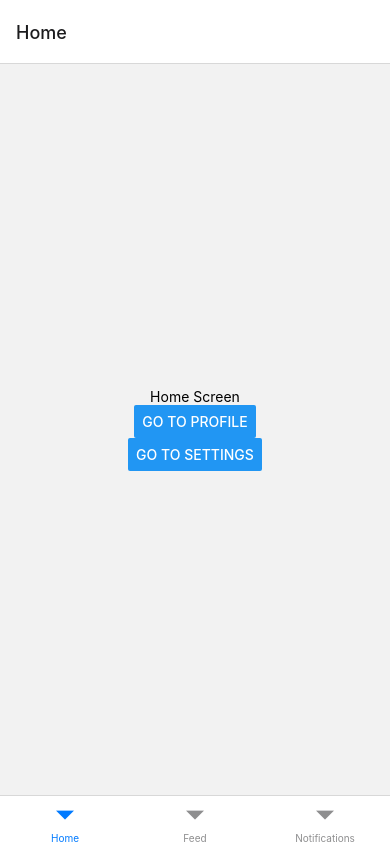
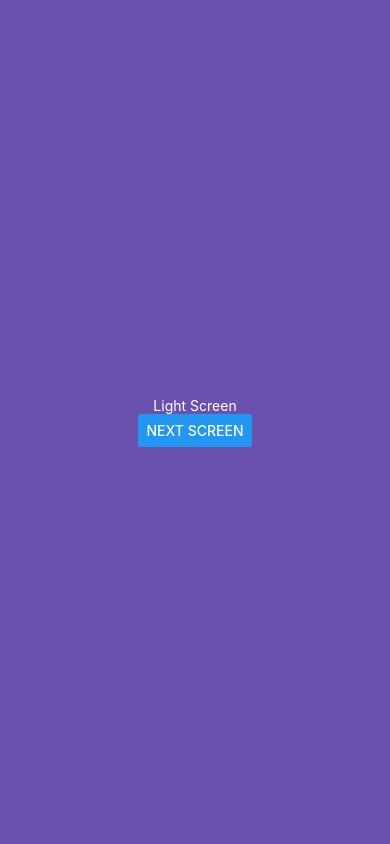
Before and after one commit to nguyenvanhuy1998/huyrnproject, a React Native app: screen / in a window 390 px wide. Built offline with nearby package versions, Linux system fonts and the light colour scheme.

Commit message:
Change Status Bar in Stack

```diff
--- a/App.tsx
+++ b/App.tsx
@@ -1,23 +1,77 @@
 import React from 'react';
+import {
+  SafeAreaProvider,
+  useSafeAreaInsets,
+} from 'react-native-safe-area-context';
 import {NavigationContainer} from '@react-navigation/native';
 import {createNativeStackNavigator} from '@react-navigation/native-stack';
-import {EmptyScreen} from './src/screens';
-import HomeTabs from './src/navigators/HomeTabs';
+import {StatusBar, StyleSheet, Text, View} from 'react-native';
+import {Button} from 'react-native';
 
 const Stack = createNativeStackNavigator();
+const Screen1 = ({navigation}) => {
+  const insets = useSafeAreaInsets();
+  return (
+    <View
+      style={[
+        styles.container,
+        {
+          backgroundColor: '#6a51ae',
+          paddingTop: insets.top,
+          paddingBottom: insets.bottom,
+          paddingLeft: insets.left,
+          paddingRight: insets.right,
+        },
+      ]}>
+      <StatusBar barStyle={'light-content'} backgroundColor={'#6a51ae'} />
+      <Text style={{color: '#fff'}}>Light Screen</Text>
+      <Button
+        title="Next screen"
+        onPress={() => navigation.navigate('Screen2')}
+      />
+    </View>
+  );
+};
+const Screen2 = ({navigation}) => {
+  const insets = useSafeAreaInsets();
+  return (
+    <View
+      style={[
+        styles.container,
+        {
+          backgroundColor: '#ecf0f1',
+          paddingTop: insets.top,
+          paddingBottom: insets.bottom,
+          paddingLeft: insets.left,
+          paddingRight: insets.right,
+        },
+      ]}>
+      <StatusBar barStyle={'dark-content'} backgroundColor={'#ecf0f1'} />
+      <Text>Dark Screen</Text>
+      <Button
+        title="Next screen"
+        onPress={() => navigation.navigate('Screen1')}
+      />
+    </View>
+  );
+};
 const App = () => {
   return (
+    <SafeAreaProvider>
       <NavigationContainer>
         <Stack.Navigator
           screenOptions={{
             headerShown: false,
           }}>
-        <Stack.Screen name="Tabs" component={HomeTabs} />
-        <Stack.Screen name="Profile" component={EmptyScreen} />
-        <Stack.Screen name="Settings" component={EmptyScreen} />
+          <Stack.Screen name="Screen1" component={Screen1} />
+          <Stack.Screen name="Screen2" component={Screen2} />
         </Stack.Navigator>
       </NavigationContainer>
+    </SafeAreaProvider>
   );
 };
 
 export default App;
+const styles = StyleSheet.create({
+  container: {flex: 1, justifyContent: 'center', alignItems: 'center'},
+});
```
Lines whose indentation alone changed are shown as unchanged.
